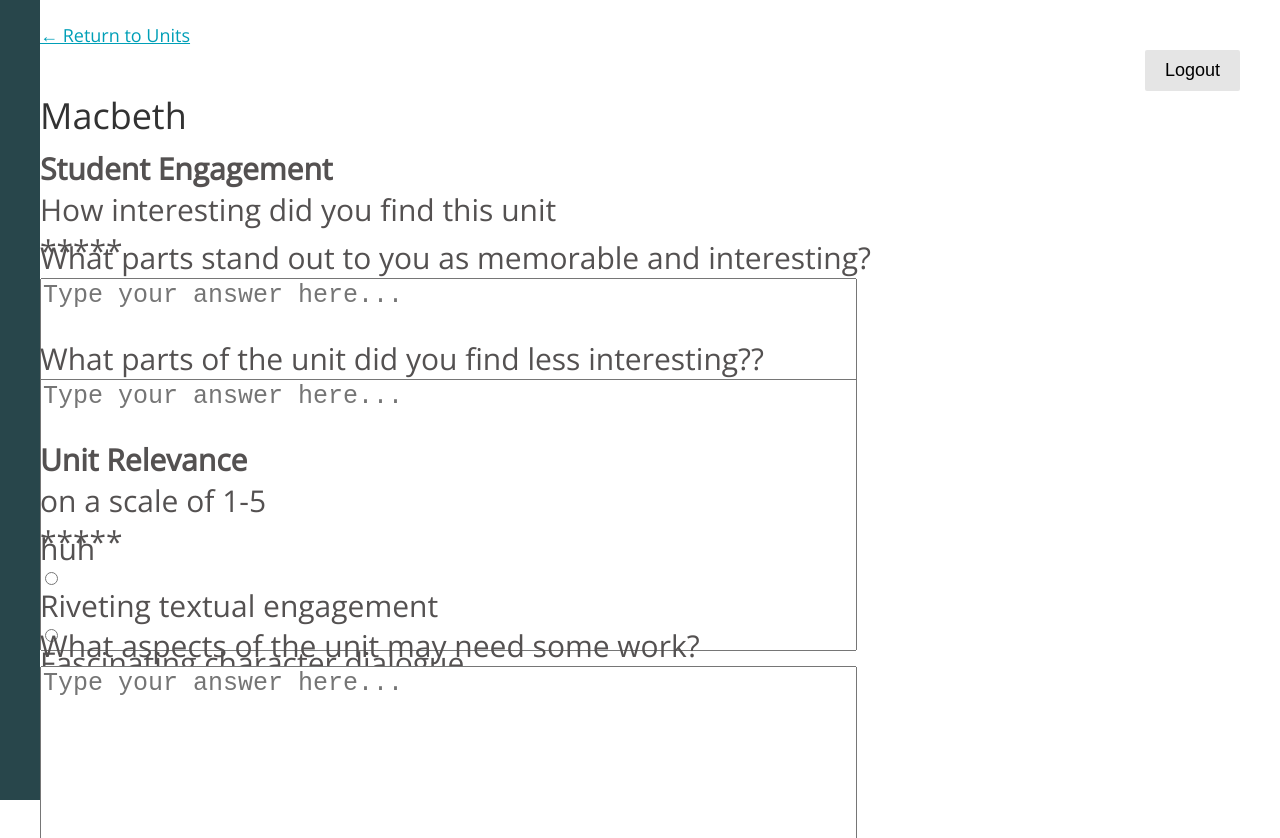
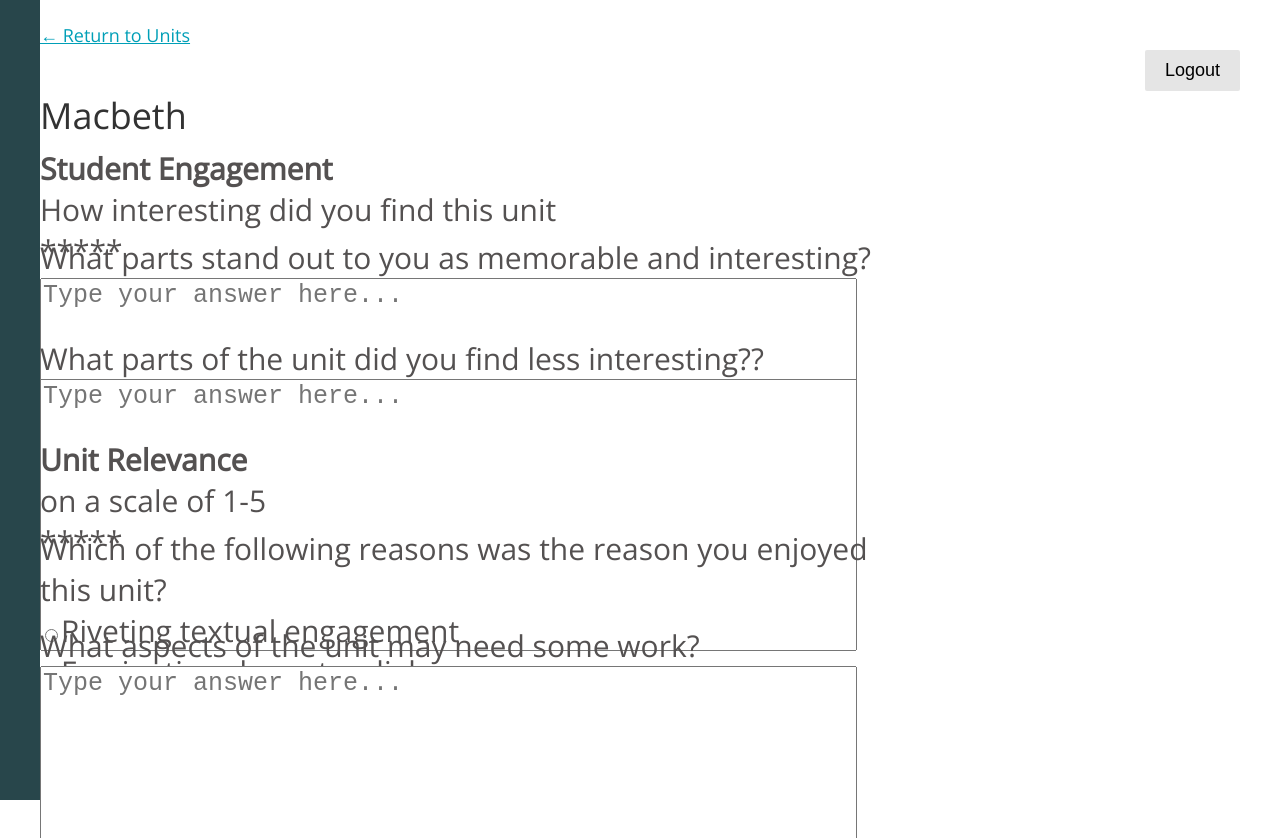
Before and after one commit to codebase-berkeley/teacher-portal, a React (Create React App) app in the folder client/: page / in a window 1280 px wide. Shown: the top 838 px of the page. Built offline with nearby package versions, Linux system fonts and the light colour scheme; the HTML template or start-up script is replaced by a standard one.

Commit message:
Changed the multiple choice question to take in an array, answers, instead of individual inputs

```diff
--- a/client/src/components/Survey/Survey.jsx
+++ b/client/src/components/Survey/Survey.jsx
@@ -48,11 +48,13 @@ class Survey extends Component {
 
         <div className="mc-container">
           <MC
-            question="huh"
-            a="Riveting textual engagement"
-            b="Fascinating character dialogue"
-            c="GOod"
-            d="Kinky"
+            question="Which of the following reasons was the reason you enjoyed this unit?"
+            answers={[
+              "Riveting textual engagement",
+              "Fascinating character dialogue",
+              "Good",
+              "Kinky"
+            ]}
           />
         </div>
 
--- a/client/src/components/Survey_components/MC/MC.jsx
+++ b/client/src/components/Survey_components/MC/MC.jsx
@@ -1,15 +1,29 @@
 import React from 'react';
 import './MC.css';
+
+function displayAnswers(answers) {
+  let aList = [];
+  for (let i = 0; i < answers.length; i++) {
+    aList.push(
+      <div className="c">
+        <input type="radio" name="mc" />
+        {answers[i]}
+      </div>
+    );
+  }
+  return aList;
+}
 
 class MC extends React.Component {
   render() {
     return (
       <div className="mc">
         {this.props.question}
-        <input className="c" type="radio" name="mc" /> {this.props.a}
-        <input className="c" type="radio" name="mc" /> {this.props.b}
-        <input className="c" type="radio" name="mc" /> {this.props.c}
-        <input className="c" type="radio" name="mc" /> {this.props.d}
+        {
+          displayAnswers(
+            this.props.answers
+          )
+        }
       </div>
     );
   }
```
